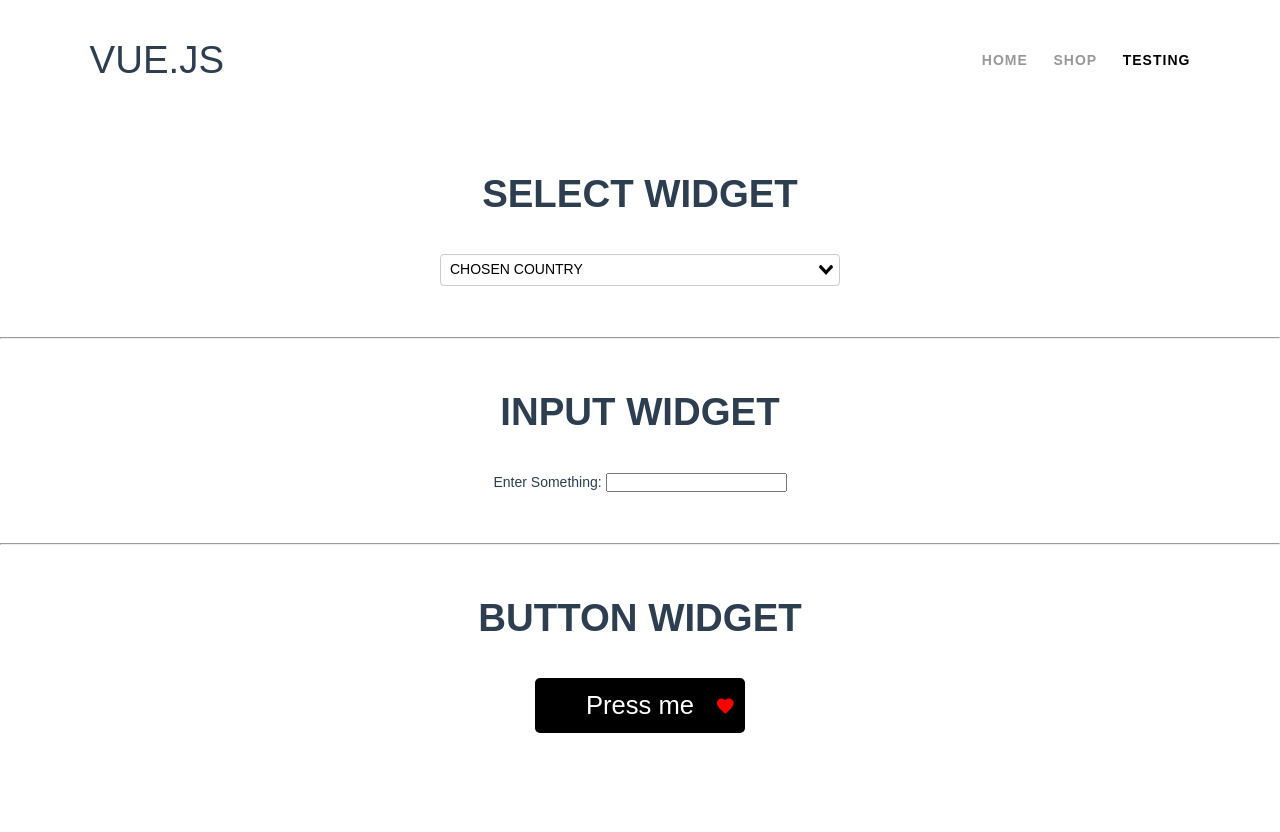
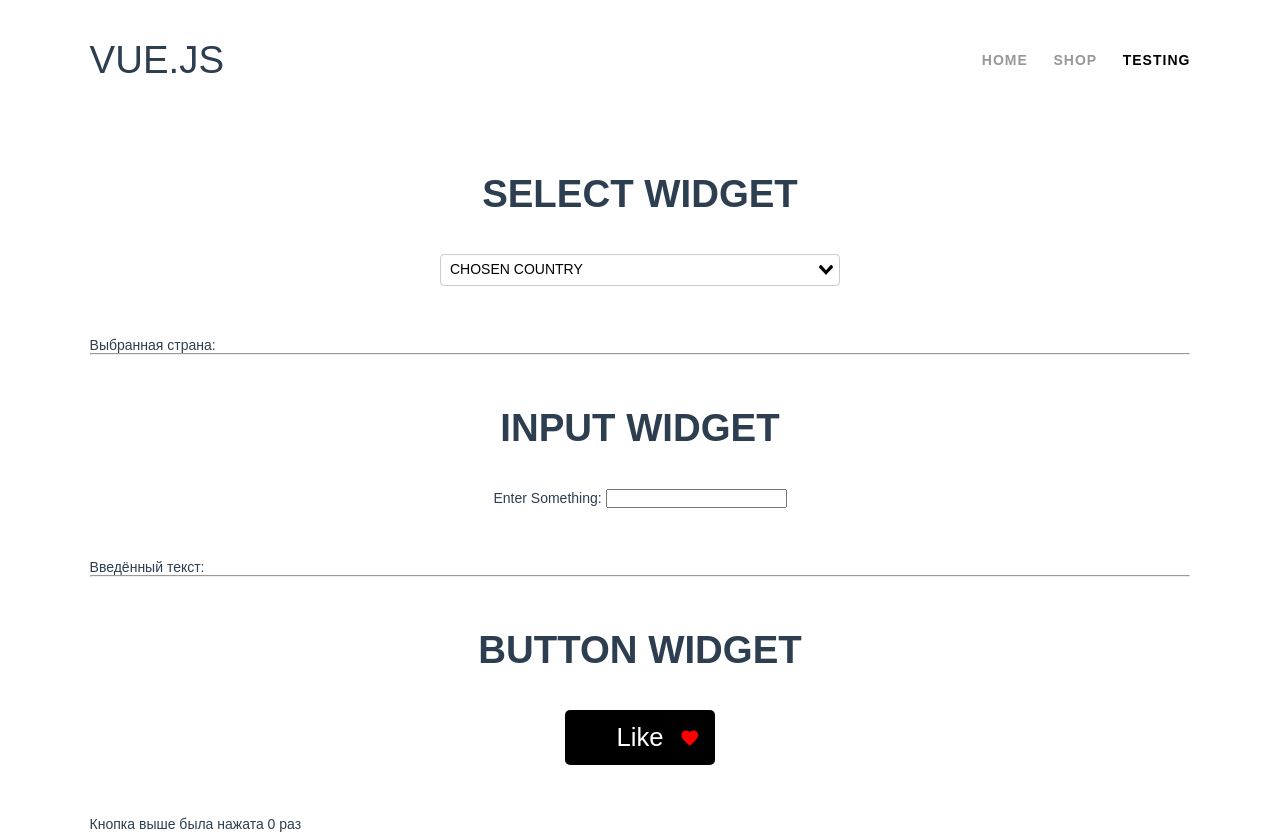
Before and after one commit to RomanSchigolev/vue_beginner, a Vue app: page /testing in a window 1280 px wide. Before the commit the page ends 800 px from the top, so only its background shows below. Built offline with nearby package versions, Linux system fonts and the light colour scheme.

Commit message:
minor changes

```diff
--- a/src/components/Widgets/Button/v-button.vue
+++ b/src/components/Widgets/Button/v-button.vue
@@ -1,25 +1,16 @@
 <template>
-  <section class="section section__select">
-    <div class="container">
+  <article class="section section__select">
     <div class="section__title">
       <h1>Button widget</h1>
     </div>
     <div class="section__content">
-        <button class="btn"
-                type="button"
-                @click="pressButton"
-                :class="className">
-          <i class="material-icons material-icons--before"
-             v-if="isIconSetBefore">{{isIconSetBefore}}
-          </i>
+      <button class="btn" type="button" :class="className" @click="pressButton">
+        <i class="material-icons material-icons--before" v-if="isIconSetBefore">{{isIconSetBefore}}</i>
         <span>{{title}}</span>
-          <i class="material-icons material-icons--after"
-             v-if="isIconSetAfter">{{isIconSetAfter}}
-          </i>
+        <i class="material-icons material-icons--after" v-if="isIconSetAfter">{{isIconSetAfter}}</i>
       </button>
     </div>
-    </div>
-  </section>
+  </article>
 </template>
 
 <script>
@@ -49,11 +40,15 @@
     isIconSetAfter: {
       type: String,
       default: ""
+    },
+    counter: {
+      type: Number,
+      default: 0
     }
   },
   methods: {
     pressButton() {
-        this.$emit("pressButton");
+      this.$emit("pressButton", this.counter);
     }
   },
   computed: {
@@ -61,11 +56,11 @@
       return {
         "btn--disabled": this.isDisabled,
         "btn--error": this.isError,
-          "btn--success": this.isSuccess,
+        "btn--success": this.isSuccess
+      };
     }
   }
-    }
-  }
+};
 </script>
 
 <style lang="scss">
@@ -108,7 +103,7 @@
 
 .material-icons--after {
   position: absolute;
-    right: 10px;
+  right: 15px;
   color: red;
 }
 </style>
--- a/src/components/Widgets/Input/v-text-field.vue
+++ b/src/components/Widgets/Input/v-text-field.vue
@@ -1,21 +1,15 @@
 <template>
-  <section class="section section__select">
-    <div class="container">
+  <article class="section section__select">
     <div class="section__title">
       <h1>Input widget</h1>
     </div>
     <div class="section__content">
       <label for="input">
         {{label}}
-          <input type="text"
-                 id="input"
-                 :value="inputValue"
-                 @input="inputText"
-          >
+        <input type="text" id="input" :value="inputValue" @input="inputText" />
       </label>
     </div>
-    </div>
-  </section>
+  </article>
 </template>
 
 <script>
@@ -37,7 +31,7 @@
       this.$emit("input", value);
     }
   }
-  }
+};
 </script>
 
 <style lang="scss">
--- a/src/components/Widgets/Select/v-select-widget.vue
+++ b/src/components/Widgets/Select/v-select-widget.vue
@@ -1,24 +1,22 @@
 <template>
-  <section class="section section__select">
-    <div class="container">
+  <article class="section section__select">
     <div class="section__title">
       <h1>Select widget</h1>
     </div>
     <div class="section__content">
       <v-select
         :options="options"
-          label="name"
+        label="country"
+        index="index"
         placeholder="Chosen country"
         @input="selectOption"
-        >
-        </v-select>
+      ></v-select>
     </div>
-    </div>
-  </section>
+  </article>
 </template>
 
 <script>
-  import vSelect from 'vue-select'
+import vSelect from "vue-select";
 
 export default {
   name: "v-select-widget",
@@ -26,15 +24,14 @@
     vSelect
   },
   data() {
-      return {
-        options: [
-          {name: "Canada", value: 1},
-          {name: "USA", value: 2},
-          {name: "Russia", value: 3},
-          {name: "China", value: 4},
-          {name: "Germany", value: 5},
-          {name: "Spain", value: 6}
-        ],
+    return {};
+  },
+  props: {
+    options: {
+      type: Array,
+      default() {
+        return [];
+      }
     }
   },
   methods: {
@@ -44,7 +41,7 @@
       }
     }
   }
-  }
+};
 </script>
 
 <style lang="scss">
--- a/src/views/Testing/v-test-page.vue
+++ b/src/views/Testing/v-test-page.vue
@@ -1,31 +1,29 @@
 <template>
-  <div>
-    <v-select-widget
-      @select="optionSelected"
-    >
-    </v-select-widget>
-    <p>{{selected}}</p>
-    <hr>
-    <v-text-field
-      v-model="val"
-      label="Enter Something: "
-    />
-    <p>{{val}}</p>
-    <hr>
+  <section>
+    <div class="container">
+      <v-select-widget @select="optionSelected" :options="options" />
+      <p>Выбранная страна: {{selectedOption}}</p>
+      <hr />
+      <v-text-field v-model="val" label="Enter Something: " />
+      <p>Введённый текст: {{val}}</p>
+      <hr />
       <v-button
+        title="Like"
         @pressButton="clickBtn"
         :isDisabled="false"
         :isError="false"
         :isSuccess="false"
         isIconSetAfter="favorite"
       />
+      <p>Кнопка выше была нажата {{counter}} раз</p>
     </div>
+  </section>
 </template>
 
 <script>
-  import vSelectWidget from "@/components/Widgets/Select/v-select-widget"
-  import vTextField from "@/components/Widgets/Input/v-text-field"
-  import vButton from "@/components/Widgets/Button/v-button"
+import vSelectWidget from "@/components/Widgets/Select/v-select-widget";
+import vTextField from "@/components/Widgets/Input/v-text-field";
+import vButton from "@/components/Widgets/Button/v-button";
 
 export default {
   name: "v-test-page",
@@ -36,21 +34,29 @@
   },
   data() {
     return {
-        selected: "",
-        val: ""
-      }
+      selectedOption: "",
+      val: "",
+      options: [
+        { country: "Canada", index: 1 },
+        { country: "USA", index: 2 },
+        { country: "Russia", index: 3 },
+        { country: "China", index: 4 },
+        { country: "Germany", index: 5 },
+        { country: "Spain", index: 6 }
+      ],
+      counter: 0
+    };
   },
   methods: {
     optionSelected(option) {
-        this.selected = option.name;
+      this.selectedOption = option.country;
     },
     clickBtn() {
-        console.log("clicked")
+      this.counter++;
     }
   }
-  }
+};
 </script>
 
 <style scoped>
-
 </style>
```
Lines whose indentation alone changed are shown as unchanged.
